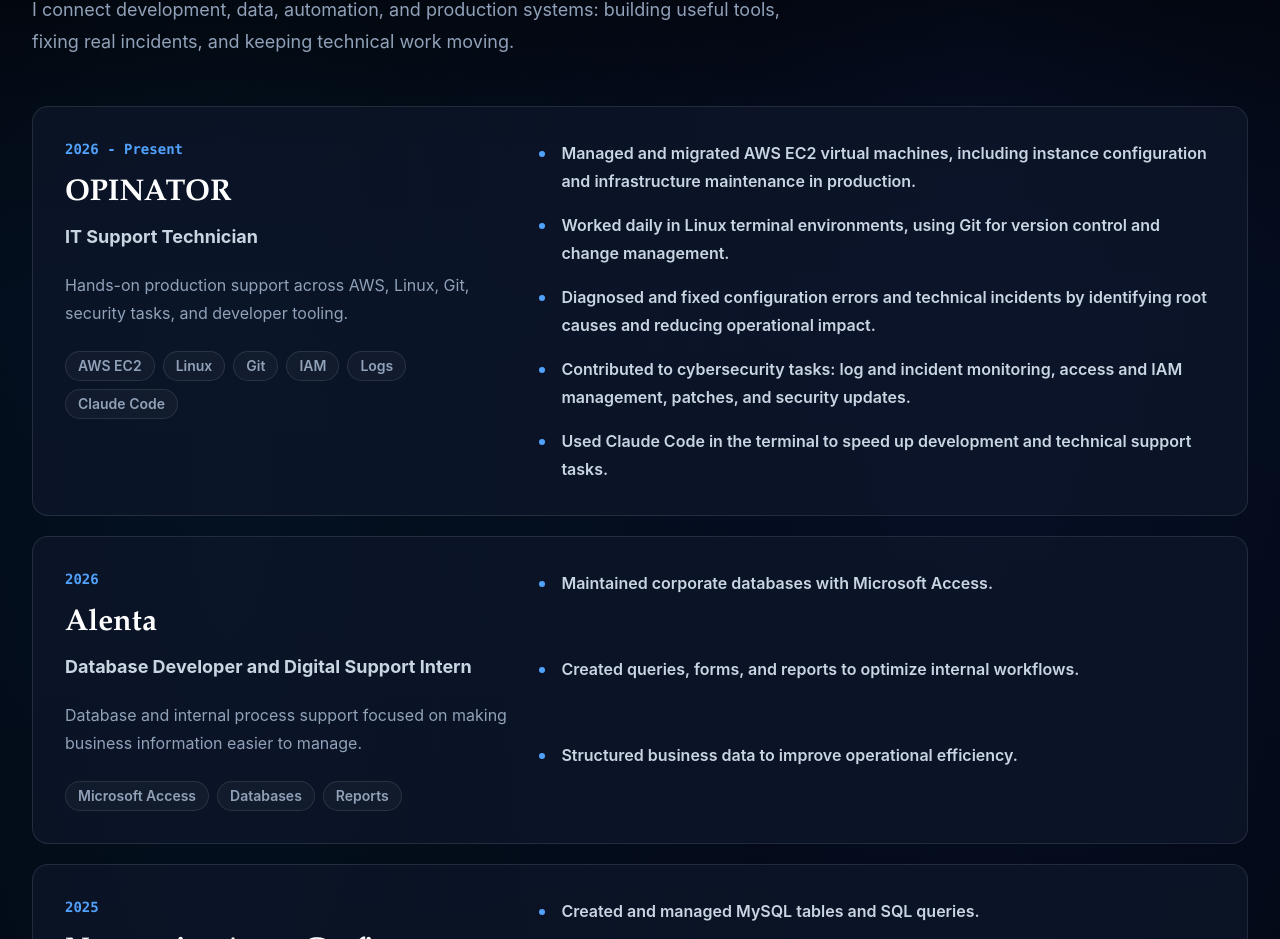
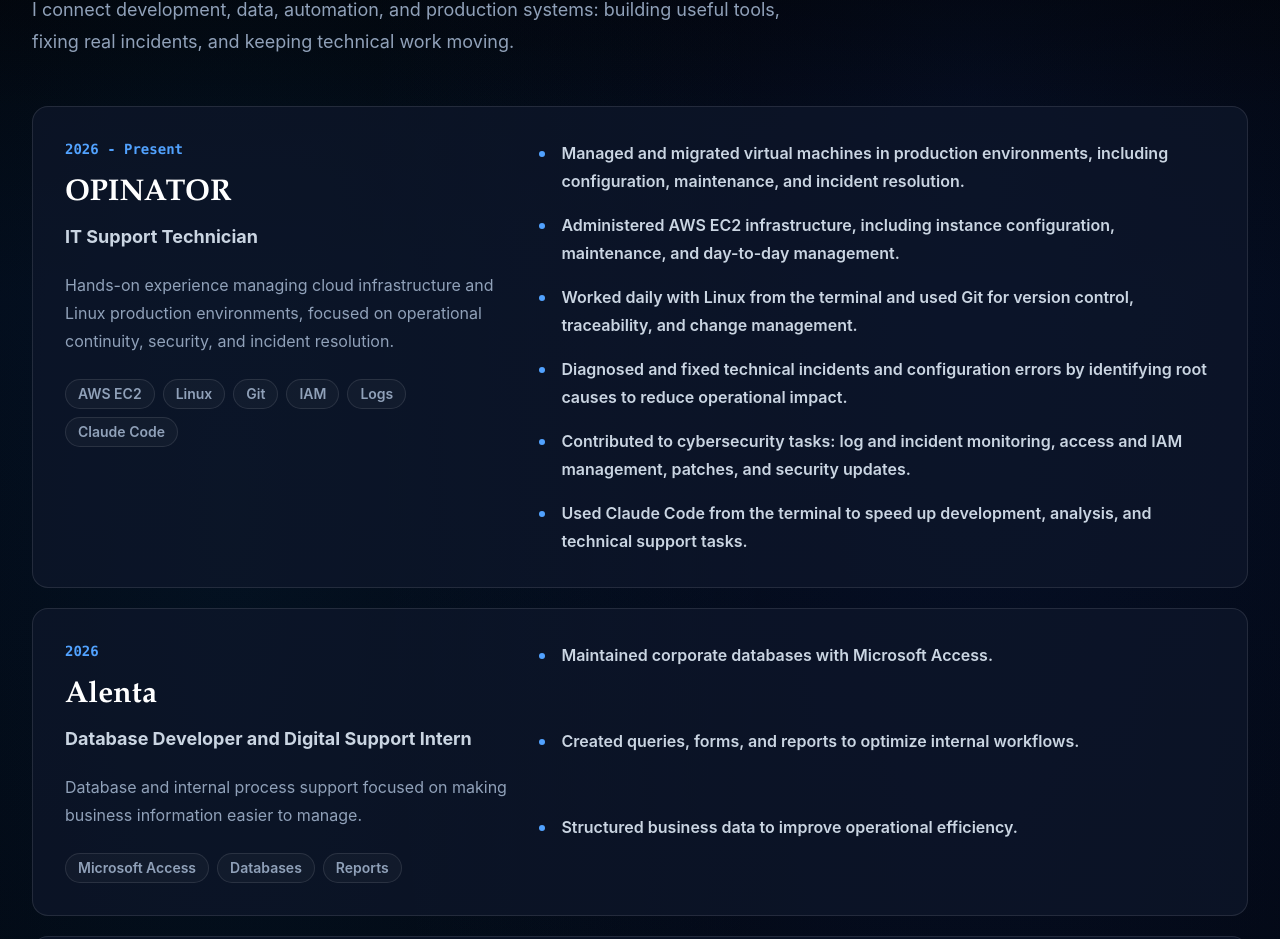
Before and after one commit to Arturoo19/portfolio, a Next.js app: page / in a window 1280 px wide. Shown: the part 2878-3817 px from the top of the page. Built offline with nearby package versions, Linux system fonts and the light colour scheme.

Commit message:
refactor: improve site copy for IT support role descriptions and enhance clarity

```diff
--- a/data/site.ts
+++ b/data/site.ts
@@ -323,13 +323,14 @@
           role: "IT Support Technician",
           period: "2026 - Present",
           summary:
-            "Hands-on production support across AWS, Linux, Git, security tasks, and developer tooling.",
+            "Hands-on experience managing cloud infrastructure and Linux production environments, focused on operational continuity, security, and incident resolution.",
           points: [
-            "Managed and migrated AWS EC2 virtual machines, including instance configuration and infrastructure maintenance in production.",
-            "Worked daily in Linux terminal environments, using Git for version control and change management.",
-            "Diagnosed and fixed configuration errors and technical incidents by identifying root causes and reducing operational impact.",
+            "Managed and migrated virtual machines in production environments, including configuration, maintenance, and incident resolution.",
+            "Administered AWS EC2 infrastructure, including instance configuration, maintenance, and day-to-day management.",
+            "Worked daily with Linux from the terminal and used Git for version control, traceability, and change management.",
+            "Diagnosed and fixed technical incidents and configuration errors by identifying root causes to reduce operational impact.",
             "Contributed to cybersecurity tasks: log and incident monitoring, access and IAM management, patches, and security updates.",
-            "Used Claude Code in the terminal to speed up development and technical support tasks.",
+            "Used Claude Code from the terminal to speed up development, analysis, and technical support tasks.",
           ],
           tags: ["AWS EC2", "Linux", "Git", "IAM", "Logs", "Claude Code"],
         },
@@ -718,16 +719,17 @@
       items: [
         {
           company: "OPINATOR",
-          role: "Tecnico de soporte IT",
+          role: "Técnico de IT",
           period: "2026 - actualidad",
           summary:
-            "Soporte practico en produccion con AWS, Linux, Git, tareas de seguridad y herramientas para desarrollo.",
+            "Experiencia practica administrando infraestructura cloud y entornos Linux en produccion, con foco en continuidad operativa, seguridad y resolucion de incidencias.",
           points: [
-            "Gestion y migracion de maquinas virtuales en AWS EC2, incluyendo configuracion de instancias y mantenimiento de infraestructura en entorno de produccion.",
-            "Trabajo diario en entornos Linux mediante terminal, con uso de Git para control de versiones y gestion de cambios.",
-            "Diagnostico y correccion de errores de configuracion e incidencias tecnicas, identificando la causa raiz para minimizar impacto operativo.",
+            "Gestion y migracion de maquinas virtuales en entornos de produccion, incluyendo configuracion, mantenimiento y resolucion de incidencias.",
+            "Administracion de infraestructura en AWS EC2: configuracion, mantenimiento y gestion diaria de instancias.",
+            "Trabajo diario con Linux desde terminal y Git para control de versiones, trazabilidad y gestion de cambios.",
+            "Diagnostico y correccion de incidencias tecnicas y errores de configuracion, identificando la causa raiz para reducir el impacto operativo.",
             "Participacion en tareas de ciberseguridad: monitorizacion de logs e incidencias, gestion de accesos e IAM, y aplicacion de parches y actualizaciones de seguridad.",
-            "Uso de Claude Code en terminal para agilizar tareas de desarrollo y soporte tecnico.",
+            "Uso de Claude Code desde terminal para agilizar tareas de desarrollo, analisis y soporte tecnico.",
           ],
           tags: ["AWS EC2", "Linux", "Git", "IAM", "Logs", "Claude Code"],
         },
@@ -1125,13 +1127,14 @@
           role: "Технік IT-підтримки",
           period: "2026 - дотепер",
           summary:
-            "Практична підтримка продакшн-систем з AWS, Linux, Git, задачами безпеки та інструментами для розробки.",
+            "Практичний досвід адміністрування cloud-інфраструктури та Linux-середовищ у продакшні з фокусом на стабільність, безпеку й вирішення інцидентів.",
           points: [
-            "Керування та міграція віртуальних машин AWS EC2, включно з налаштуванням інстансів і підтримкою інфраструктури в продакшні.",
-            "Щоденна робота в Linux-терміналі з Git для контролю версій і керування змінами.",
-            "Діагностика та виправлення помилок конфігурації й технічних інцидентів через пошук першопричини та зменшення операційного впливу.",
+            "Керування та міграція віртуальних машин у продакшн-середовищах, включно з конфігурацією, підтримкою та вирішенням інцидентів.",
+            "Адміністрування інфраструктури AWS EC2: налаштування, підтримка й щоденне керування інстансами.",
+            "Щоденна робота з Linux через термінал і Git для контролю версій, відстеження змін та керування змінами.",
+            "Діагностика та виправлення технічних інцидентів і помилок конфігурації через пошук першопричини для зменшення операційного впливу.",
             "Участь у задачах кібербезпеки: моніторинг логів та інцидентів, керування доступами й IAM, патчі та оновлення безпеки.",
-            "Використання Claude Code у терміналі для прискорення задач розробки та технічної підтримки.",
+            "Використання Claude Code у терміналі для прискорення задач розробки, аналізу та технічної підтримки.",
           ],
           tags: ["AWS EC2", "Linux", "Git", "IAM", "Логи", "Claude Code"],
         },
```
